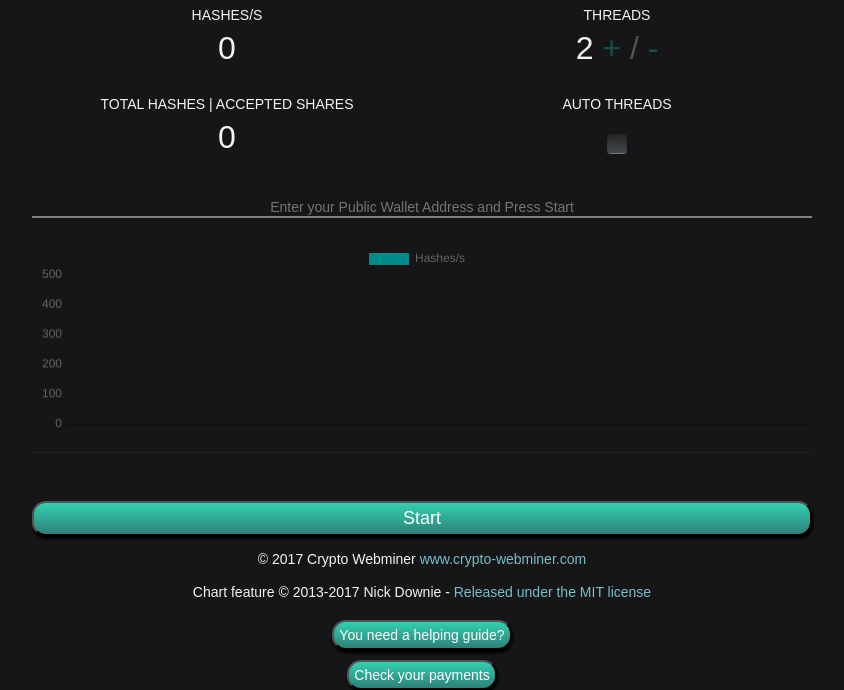
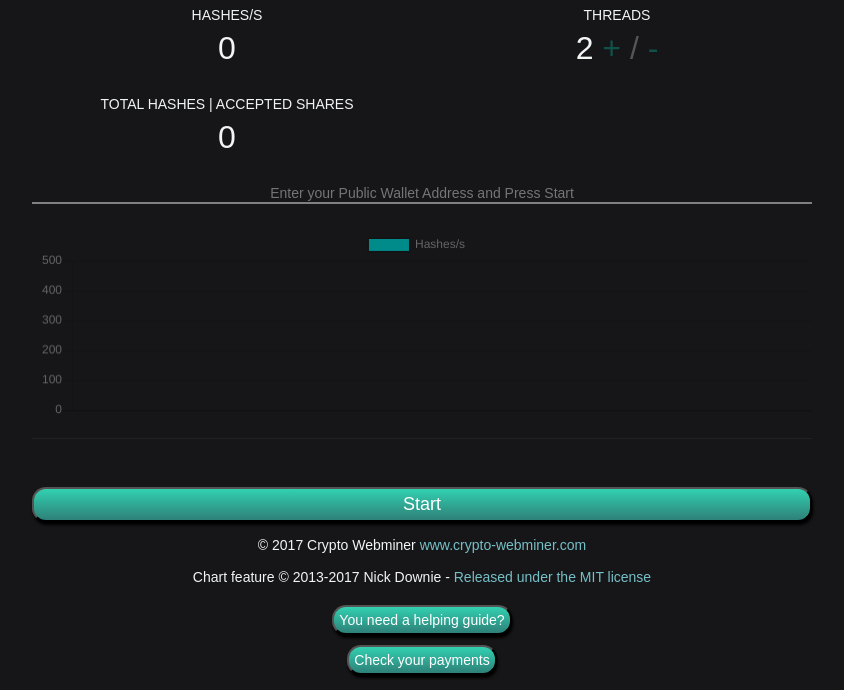
Before and after one commit to PiTi2k5/Crypto-Webminer, a plain HTML site: page index.html in a window 1280 px wide. Shown: the part 118-808 px from the top of the page, without its empty margins (218-1062 px from the left). Drawn offline with Linux system fonts and the light colour scheme.

Commit message:
Update index.html

```diff
--- a/index.html
+++ b/index.html
@@ -49,11 +49,6 @@
         <h2 id="accepted-shares">0</h2>
     </div>
     <div class="box">
-        <h3>Auto Threads</h3>
-        <div class="autoThreads">
-            <input type="checkbox" value="None" id="autoThreads" name="check" />
-            <label for="autoThreads"></label>
-        </div>
     </div>
 </div>
 <div align="center">
```
